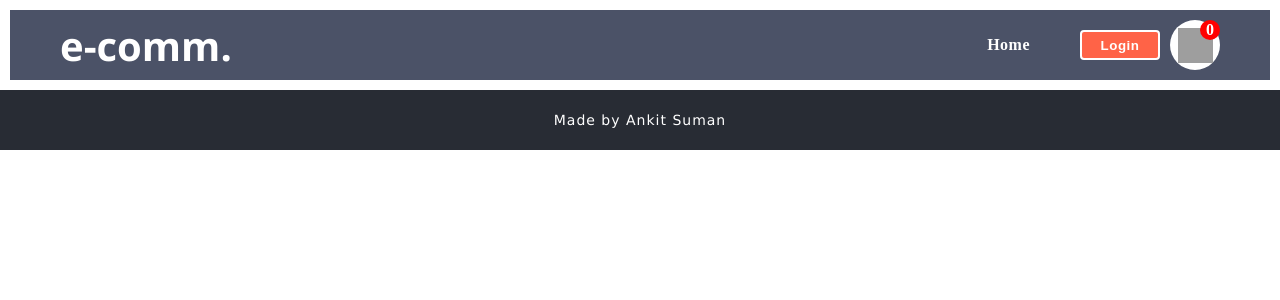
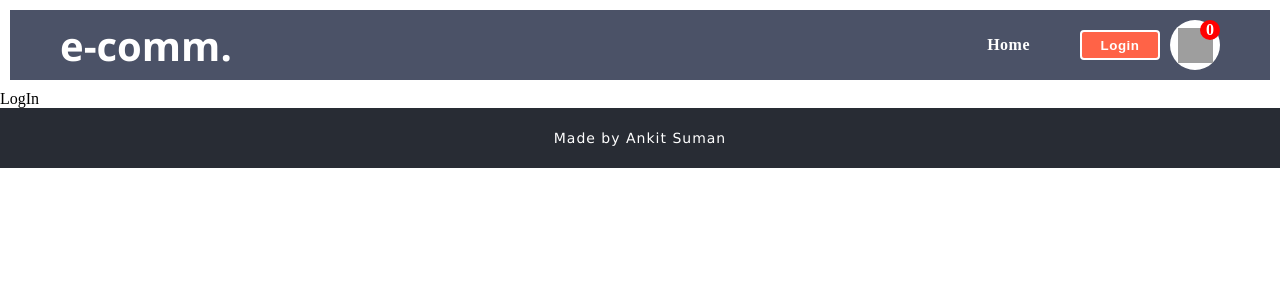
Before and after one commit to ankit-suman-07/e-commerce-FE, a React (Create React App) app: page /login in a window 1280 px wide. Shown: the top 300 px of the page. Built offline with nearby package versions, Linux system fonts and the light colour scheme; grey boxes are pictures that could not be loaded.

Commit message:
Create routes for auth pages

```diff
--- a/src/App.js
+++ b/src/App.js
@@ -6,6 +6,8 @@ import { Toaster } from 'react-hot-toast';
 import NavBar from './components/nav/nav-bar';
 import Footer from './components/footer/footer';
 import Cart from './pages/cart/Cart';
+import LogIn from './pages/auth/login';
+import SignUp from './pages/auth/signup';
 
 const App = () => (
   <Router>
@@ -15,6 +17,8 @@ const App = () => (
       <Route path="/" element={<LandingPage />} />
       <Route path="/cart" element={<Cart />} />
       <Route path="/product/:id" element={<ProductDetails />} />
+      <Route path="/login" element={<LogIn />} />
+      <Route path="/signup" element={<SignUp />} />
     </Routes>
     <Footer />
   </Router>
--- /dev/null
+++ b/src/pages/auth/login.js
@@ -0,0 +1,12 @@
+import React from 'react'
+import "./auth.css";
+
+const LogIn = () => {
+  return (
+    <div className='auth-page' >
+        LogIn
+    </div>
+  )
+}
+
+export default LogIn
--- /dev/null
+++ b/src/pages/auth/signup.js
@@ -0,0 +1,12 @@
+import React from 'react'
+import "./auth.css";
+
+const SignUp = () => {
+  return (
+    <div className='auth-page' >
+        SignUp
+    </div>
+  )
+}
+
+export default SignUp
```
Also changed, not shown: src/pages/auth/auth.css (added).
